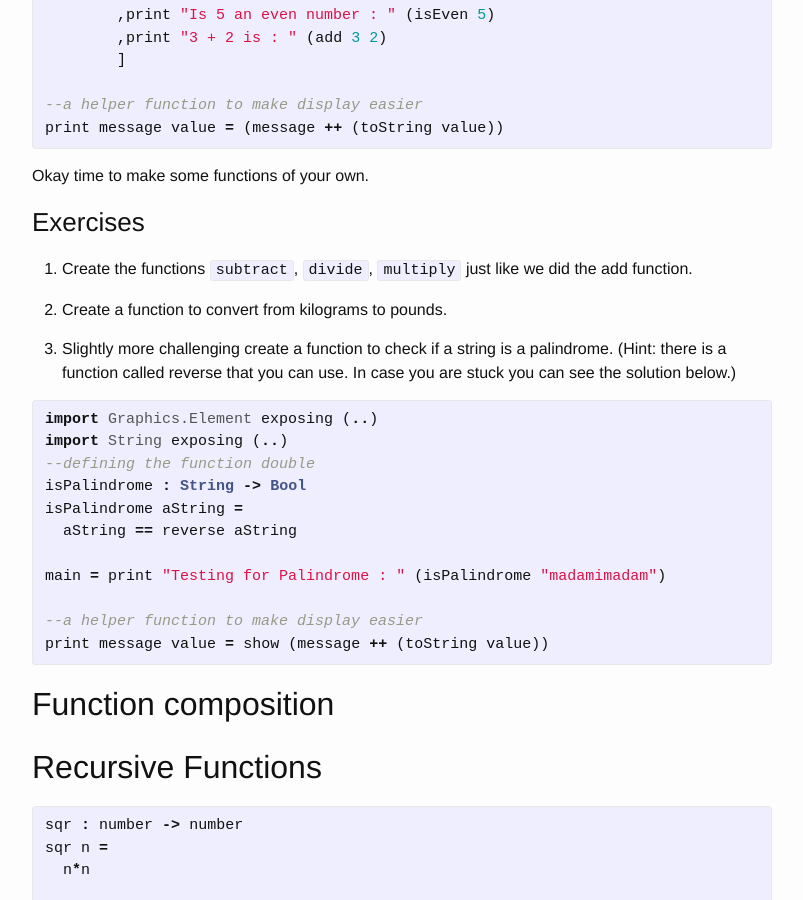
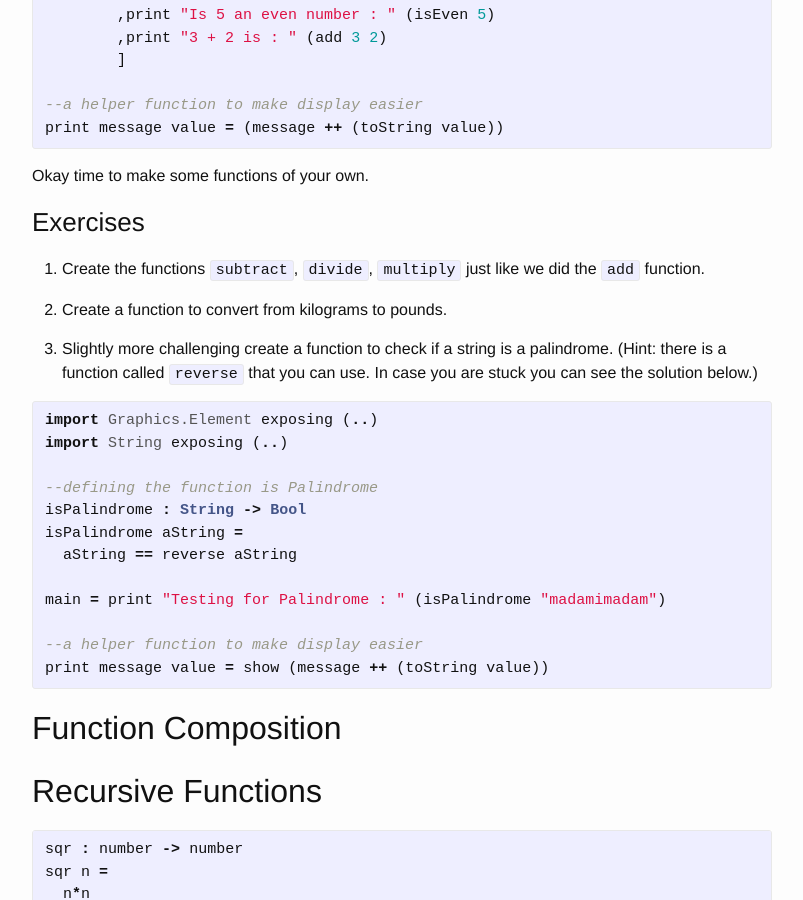
Before and after one commit to csmith111/csmith111.github.io, a Jekyll site: the page built from _posts/2016-02-07-ASecondBlogPost.markdown, in a window 1280 px wide and 900 px high, scrolled down 1326 px. Shown: the whole window, without its empty margins (238-1041 px from the left). Built offline with Jekyll 4.4.1, drawn with Linux system fonts in a browser that asks for light colours.

Commit message:
fourth blog post

```diff
--- a/_posts/2016-02-07-ASecondBlogPost.markdown
+++ b/_posts/2016-02-07-ASecondBlogPost.markdown
@@ -66,16 +66,17 @@ Okay time to make some functions of your own.
 
 ### Exercises
 
-1. Create the functions `subtract`, `divide`, `multiply` just like we did the add function.
+1. Create the functions `subtract`, `divide`, `multiply` just like we did the `add` function.
 
 2. Create a function to convert from kilograms to pounds.
 
-3. Slightly more challenging create a function to check if a string is a palindrome. (Hint: there is a function called reverse that you can use. In case you are stuck you can see the solution below.)
+3. Slightly more challenging create a function to check if a string is a palindrome. (Hint: there is a function called `reverse` that you can use. In case you are stuck you can see the solution below.)
 
 {% highlight Haskell %}
 import Graphics.Element exposing (..)
 import String exposing (..)
---defining the function double
+
+--defining the function is Palindrome
 isPalindrome : String -> Bool
 isPalindrome aString =
   aString == reverse aString
@@ -86,7 +87,7 @@ main = print "Testing for Palindrome : " (isPalindrome "madamimadam")
 print message value = show (message ++ (toString value))
 {% endhighlight %}
 
-## Function composition
+## Function Composition
 
 ## Recursive Functions
 
```
Also changed, not shown: _posts/2016-02-08-ElmGraphics.markdown (+18 -8 lines).
